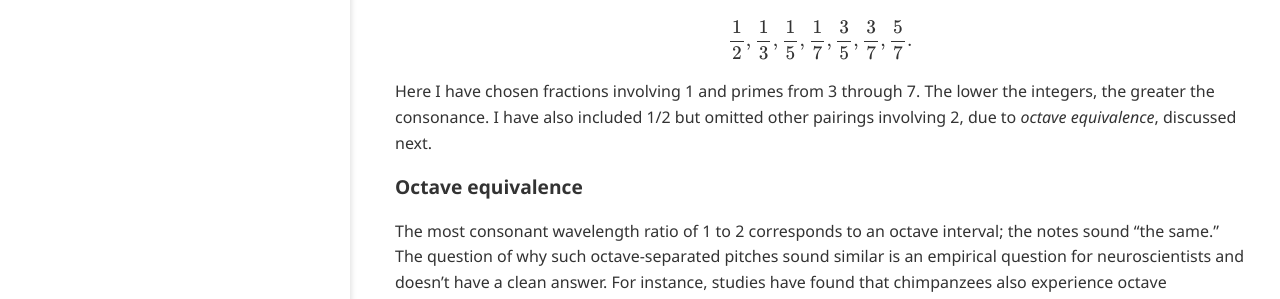
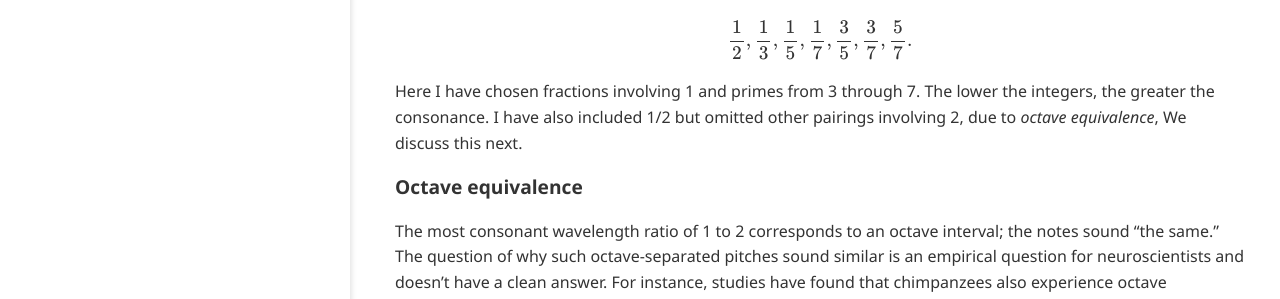
Before and after one commit to ansyblenetwork/sdg, a Jekyll site: the page built from _posts/2020-11-01-temperament-why-there-are-twelve-notes.md, in a window 1280 px wide and 900 px high. Shown: the part 399-698 px from the top of the window. Built offline with Jekyll 4.4.1, drawn with Linux system fonts in a browser that asks for light colours; formulas are drawn with MathJax 3.

Commit message:
Update 2020-11-01-temperament-why-there-are-twelve-notes.md

```diff
--- a/_posts/2020-11-01-temperament-why-there-are-twelve-notes.md
+++ b/_posts/2020-11-01-temperament-why-there-are-twelve-notes.md
@@ -16,7 +16,7 @@ The experience of sound is the detection of air waves, and different pitches cor
 
 $$\frac{1}{2}, \frac{1}{3}, \frac{1}{5}, \frac{1}{7}, \frac{3}{5}, \frac{3}{7}, \frac{5}{7}.$$
 
-Here I have chosen fractions involving 1 and primes from 3 through 7. The lower the integers, the greater the consonance. I have also included 1/2 but omitted other pairings involving 2, due to _octave equivalence_, discussed next.
+Here I have chosen fractions involving 1 and primes from 3 through 7. The lower the integers, the greater the consonance. I have also included 1/2 but omitted other pairings involving 2, due to _octave equivalence_, We discuss this next.
 
 ### Octave equivalence
 
```
